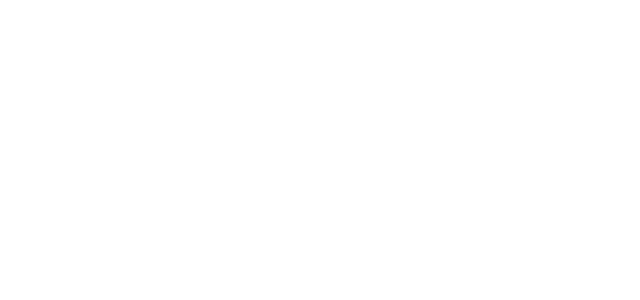
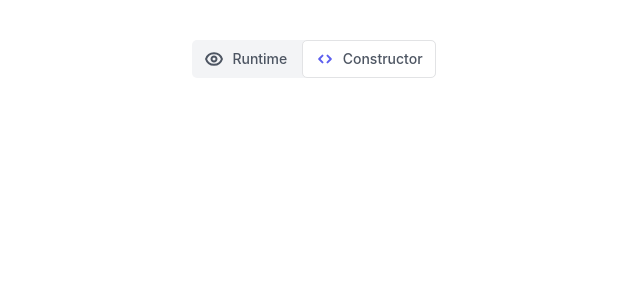
Before and after one commit to Avanire/react_calculator, a React (Create React App) app: page / in a window 1280 px wide. Shown: the top 300 px of the page, without its empty margins (474-1114 px from the left). Built offline with nearby package versions, Linux system fonts and the light colour scheme; a web font is replaced by a local one.

Commit message:
redux init and control panel component

```diff
--- a/package.json
+++ b/package.json
@@ -3,6 +3,7 @@
   "version": "0.1.0",
   "private": true,
   "dependencies": {
+    "@reduxjs/toolkit": "^1.9.3",
     "@testing-library/jest-dom": "^5.16.5",
     "@testing-library/react": "^13.4.0",
     "@testing-library/user-event": "^13.5.0",
@@ -10,6 +11,7 @@
     "@types/node": "^16.18.14",
     "@types/react": "^18.0.28",
     "@types/react-dom": "^18.0.11",
+    "@types/react-redux": "^7.1.25",
     "react": "^18.2.0",
     "react-dom": "^18.2.0",
     "react-scripts": "5.0.1",
--- a/src/Components/App/App.tsx
+++ b/src/Components/App/App.tsx
@@ -1,9 +1,10 @@
 import React from 'react';
+import ControlPanel from "../ControlPanel/ControlPanel";
 
 function App() {
   return (
-    <main className={`w-[33.7rem] mx-auto`}>
-
+    <main className={`w-[33.7rem] mx-auto mt-10`}>
+      <div className={`mb-[1.875rem]`}><ControlPanel /></div>
     </main>
   );
 }
--- a/src/Components/ControlPanel/ControlPanel.tsx
+++ b/src/Components/ControlPanel/ControlPanel.tsx
@@ -1,9 +1,37 @@
-import React, {FC} from "react";
+import React, {ChangeEvent, FC, useCallback, useState} from "react";
 
 const ControlPanel: FC = () => {
+    const [selected, setSelected] = useState<string>('constructor');
+
+    const handleChange = useCallback((e: ChangeEvent<HTMLInputElement>) => {
+        setSelected(e.target.value);
+    },[]);
+
     return (
-        <section>
-
+        <section className={`w-full`}>
+            <div className={`w-[15.2rem] flex items-center justify-between bg-bgColor rounded-[5px] ml-auto h-[2.375rem]`}>
+                <label htmlFor='runtime' className={`px-3 py-2 text-sm font-medium text-textSecondColor flex items-center gap-x-2 ${selected === 'runtime' ? 'bg-white rounded-[5px] border border-borderColor' : ''}`}>
+                    <svg width="20" height="20" viewBox="0 0 20 20" fill="none" xmlns="http://www.w3.org/2000/svg">
+                        <path
+                            d="M11.7678 11.7678C12.2366 11.2989 12.5 10.663 12.5 10C12.5 9.33696 12.2366 8.70107 11.7678 8.23223C11.2989 7.76339 10.663 7.5 10 7.5C9.33696 7.5 8.70107 7.76339 8.23223 8.23223C7.76339 8.70107 7.5 9.33696 7.5 10C7.5 10.663 7.76339 11.2989 8.23223 11.7678C8.70107 12.2366 9.33696 12.5 10 12.5C10.663 12.5 11.2989 12.2366 11.7678 11.7678Z"
+                            stroke={selected === 'runtime' ? '#5D5FEF' : '#4D5562'} strokeWidth="2" strokeLinecap="round" strokeLinejoin="round"/>
+                        <path
+                            d="M2.04834 9.99999C3.11001 6.61916 6.26917 4.16666 10 4.16666C13.7317 4.16666 16.89 6.61916 17.9517 9.99999C16.89 13.3808 13.7317 15.8333 10 15.8333C6.26917 15.8333 3.11001 13.3808 2.04834 9.99999Z"
+                            stroke={selected === 'runtime' ? '#5D5FEF' : '#4D5562'} strokeWidth="2" strokeLinecap="round" strokeLinejoin="round"/>
+                    </svg>
+                    Runtime
+                    <input type="radio" id='runtime' value='runtime' name='control-panel' onChange={handleChange} className={`hidden`}/>
+                </label>
+                <label htmlFor='constructor' className={`px-3 py-2 text-sm font-medium text-textSecondColor flex items-center gap-x-2 ${selected === 'constructor' ? 'bg-white rounded-[5px] border border-borderColor' : ''}`}>
+                    <svg width="20" height="20" viewBox="0 0 20 20" fill="none" xmlns="http://www.w3.org/2000/svg">
+                        <path d="M7.5 13.3333L4.16666 10L7.5 6.66668M12.5 6.66668L15.8333 10L12.5 13.3333"
+                              stroke={selected === 'constructor' ? '#5D5FEF' : '#4D5562'} strokeWidth="2"
+                              strokeLinecap="round" strokeLinejoin="round"/>
+                    </svg>
+                    Constructor
+                    <input type="radio" id='constructor' value='constructor' name='control-panel' onChange={handleChange} className={`hidden`}/>
+                </label>
+            </div>
         </section>
     );
 }
--- a/src/index.tsx
+++ b/src/index.tsx
@@ -1,7 +1,7 @@
 import React from 'react';
 import ReactDOM from 'react-dom/client';
 import './index.css';
-import App from './Components/App/App';
+import App from './components/App/App';
 import reportWebVitals from './reportWebVitals';
 
 const root = ReactDOM.createRoot(
--- /dev/null
+++ b/src/services/reducers/index.ts
@@ -0,0 +1,5 @@
+import {combineReducers} from 'redux';
+
+export const rootReducer = combineReducers({
+
+});
--- /dev/null
+++ b/src/services/store.ts
@@ -0,0 +1,10 @@
+import { configureStore } from '@reduxjs/toolkit'
+import {rootReducer} from "./reducers";
+
+const store = configureStore({
+    reducer: rootReducer,
+    devTools: process.env.NODE_ENV !== 'production'
+});
+
+export type RootState = ReturnType<typeof rootReducer>;
+export type AppDispatch = typeof store.dispatch;
```
Also changed, not shown: 1 other file (tests, documents, lock files or other folders).
